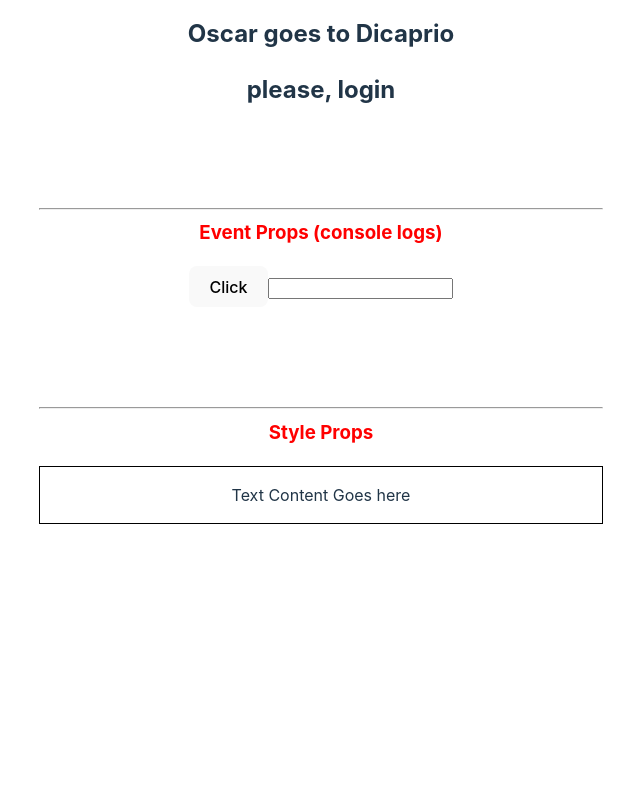
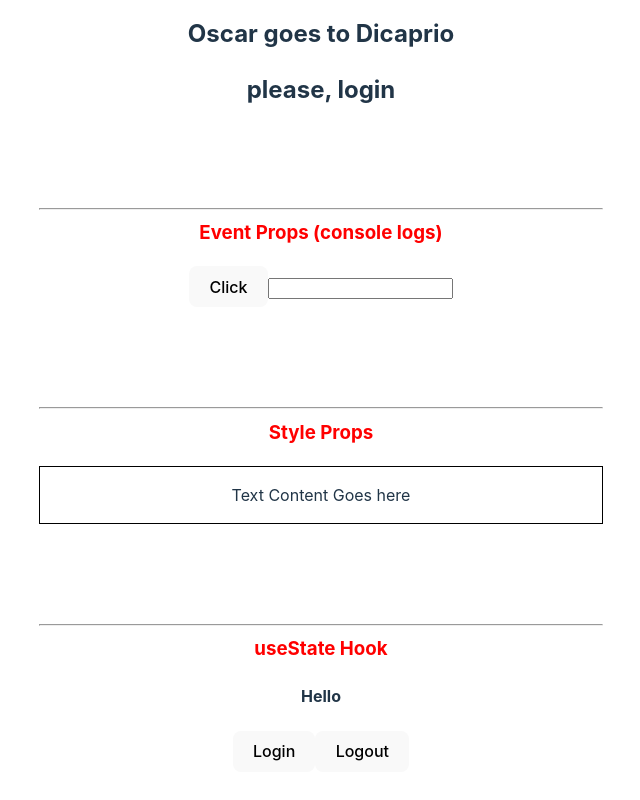
Before and after one commit to ivolopes-developer/react-typesscript-learning, a React (Vite) app in the folder my-react-ts-app/: page / in a window 1280 px wide. Shown: the part 638-1438 px from the top of the page, without its empty margins (319-959 px from the left). Before the commit the page ends 1194 px from the top, so only its background shows below. Built offline with nearby package versions, Linux system fonts and the light colour scheme.

Commit message:
useState Hook

```diff
--- a/my-react-ts-app/src/App.tsx
+++ b/my-react-ts-app/src/App.tsx
@@ -6,8 +6,9 @@ import { Heading } from "./components/Heading";
 import { Oscar } from "./components/Oscar";
 import { Button } from "./components/Button";
 import "./App.css";
-import { Input } from "./components/input";
+import { Input } from "./components/Input";
 import { Container } from "./components/Container";
+import { User } from "./components/state/User";
 
 function App() {
 	const personName = {
@@ -71,6 +72,12 @@ function App() {
 			<Container
 				styles={{ border: "1px solid black", padding: "1rem" }}
 			></Container>
+
+			<h3 className='videoTopic'>
+				<hr />
+				useState Hook
+			</h3>
+			<User></User>
 		</>
 	);
 }
--- /dev/null
+++ b/my-react-ts-app/src/components/state/User.tsx
@@ -0,0 +1,30 @@
+import { useState } from "react";
+
+type AuthUser = {
+	name: string;
+	email: string;
+};
+
+export const User = () => {
+	const [user, setUser] = useState<AuthUser | null>(null);
+
+	const handleLogin = () => {
+		setUser({
+			name: "John Doe",
+			email: "upchh@example.com",
+		});
+	};
+
+	const handleLogout = () => {
+		setUser(null);
+	};
+
+	return (
+		<div>
+			<h4>Hello {user?.name}</h4>
+			<h5>{user?.email}</h5>
+			<button onClick={handleLogin}>Login</button>
+			<button onClick={handleLogout}>Logout</button>
+		</div>
+	);
+};
```
Also changed, not shown: my-react-ts-app/src/components/state/LoggedIn.tsx (added, +21 -0 lines).
